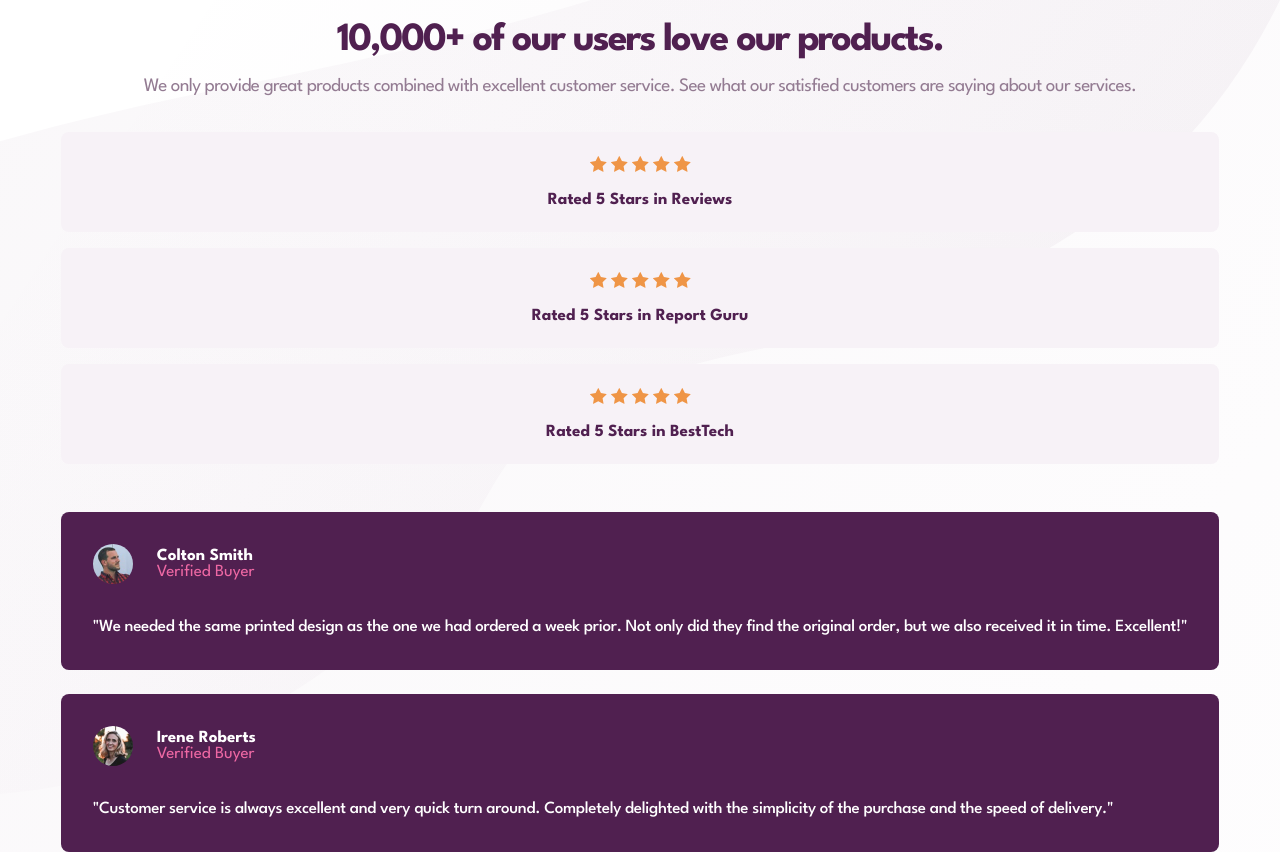
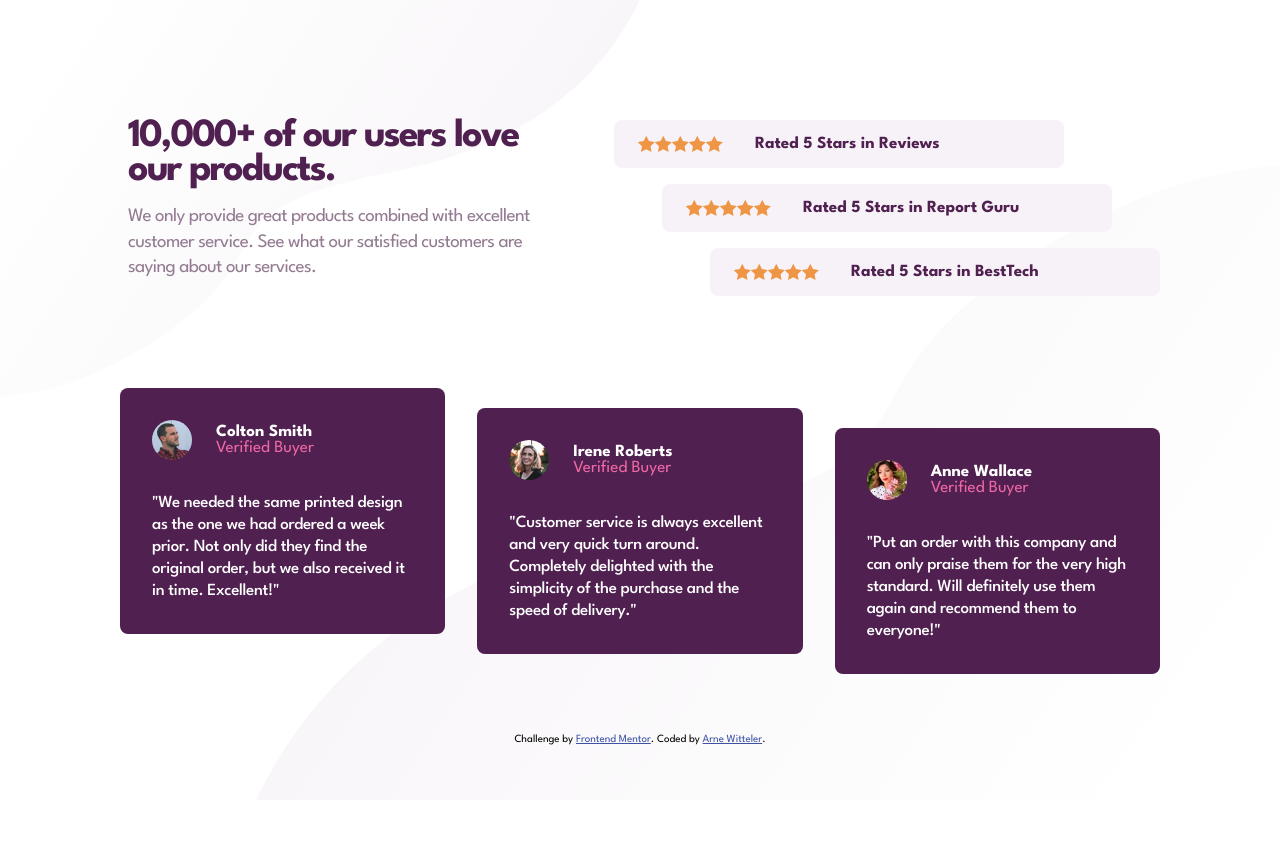
Before and after one commit to arne-witteler/social-proof-section, a plain HTML site: page index.html in a window 1280 px wide. Shown: the top 852 px of the page. Drawn offline with Linux system fonts and the light colour scheme.

Commit message:
add styling for bigger devices

```diff
--- a/styles/styles.css
+++ b/styles/styles.css
@@ -7,7 +7,6 @@
 }
 
 body {
-  position: relative;
   font-family: var(--font-family);
   background-color: var(--color-white);
   display: flex;
@@ -29,7 +28,7 @@ body {
   position: absolute;
   width: 100%;
   left: 0;
-  bottom: 0;
+  bottom: -200px;
   z-index: -1;
 }
 
@@ -140,3 +139,130 @@ body {
 .attribution a {
   color: hsl(228, 45%, 44%);
 }
+
+@media (min-width: 768px) {
+  body {
+    padding: 15vh;
+    overflow: hidden;
+  }
+
+  .bg-pattern-top-mobile {
+    position: absolute;
+    width: 50%;
+    top: 0;
+    left: 0;
+    z-index: -1;
+  }
+
+  .bg-pattern-bottom-mobile {
+    position: absolute;
+    width: 100%;
+    left: 0;
+    bottom: -300px;
+    z-index: -1;
+  }
+
+  .bg-pattern-top-desktop, .bg-pattern-bottom-desktop {
+    display: none;
+  }
+}
+
+@media (min-width: 1124px) {
+  .bg-pattern-top-mobile, .bg-pattern-bottom-mobile {
+    display: none;
+  }
+
+  .bg-pattern-top-desktop {
+    position: absolute;
+    width: 50%;
+    top: 0;
+    left: 0;
+    z-index: -1;
+    display: block;
+  }
+
+  .bg-pattern-bottom-desktop {
+    position: absolute;
+    width: 80%;
+    right: 0;
+    bottom: 0;
+    z-index: -1;
+    display: block;
+  }
+
+  .social-proof {
+    display: grid;
+    grid-template-columns: 1fr 1fr;
+    grid-template-rows: auto auto;
+    column-gap: 3rem;
+    row-gap: 4rem;
+    align-items: start;
+    max-width: 1100px;
+    margin: 0 auto;
+  }
+
+  .social-proof__intro {
+    grid-column: 1 / 2;
+    grid-row: 1 / 2;
+    text-align: left;
+  }
+
+  .social-proof__ratings {
+    grid-column: 2 / 3;
+    grid-row: 1 / 2;
+  }
+
+  .ratings {
+    display: flex;
+    flex-direction: row;
+    width: 450px;
+    max-height: 45px;
+    align-items: center;
+  }
+
+  .social-proof__ratings .ratings:nth-child(1) {
+    margin-left: 0;
+  }
+
+  .social-proof__ratings .ratings:nth-child(2) {
+    margin-left: 3rem;
+  }
+
+  .social-proof__ratings .ratings:nth-child(3) {
+    margin-left: 6rem;
+  }
+
+  .ratings img {
+    height: 16px;
+    width: auto;
+    align-items: center;
+  }
+
+  .rating__title {
+    margin: 0 0 0 32px;
+  }
+
+  .social-proof__testimonials {
+    grid-column: 1 / 3;
+    grid-row: 2 / 3;
+    display: grid;
+    grid-template-columns: repeat(3, 1fr);
+    gap: 2rem;
+  }
+
+  .social-proof__testimonials .testimonials__item:nth-child(1) {
+    transform: translateY(-20px);
+  }
+
+  .social-proof__testimonials .testimonials__item:nth-child(2) {
+    transform: translateY(0);
+  }
+
+  .social-proof__testimonials .testimonials__item:nth-child(3) {
+    transform: translateY(20px);
+  }
+
+  .attribution {
+    grid-column: 1 / 3;
+  }
+}
```
